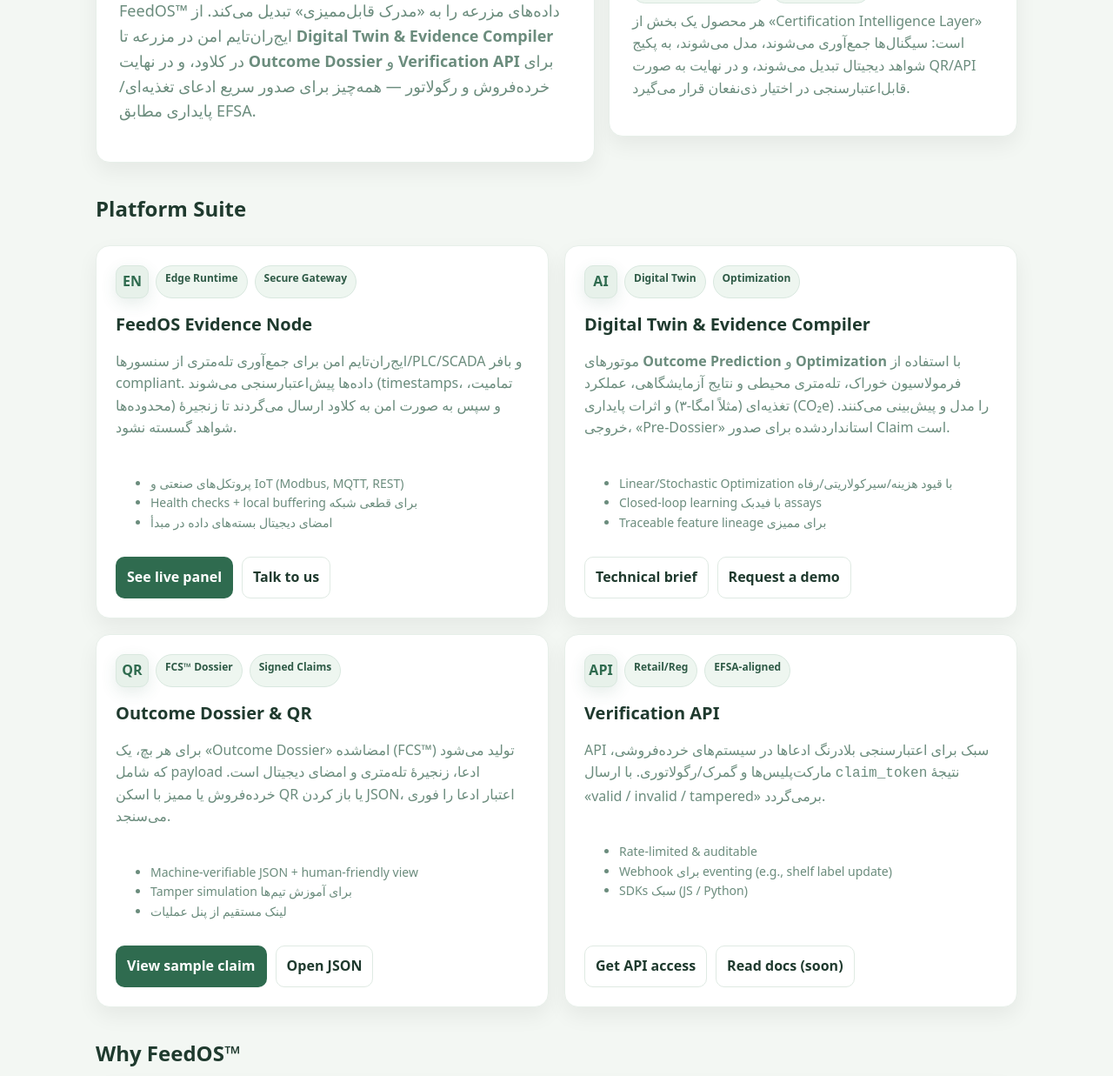
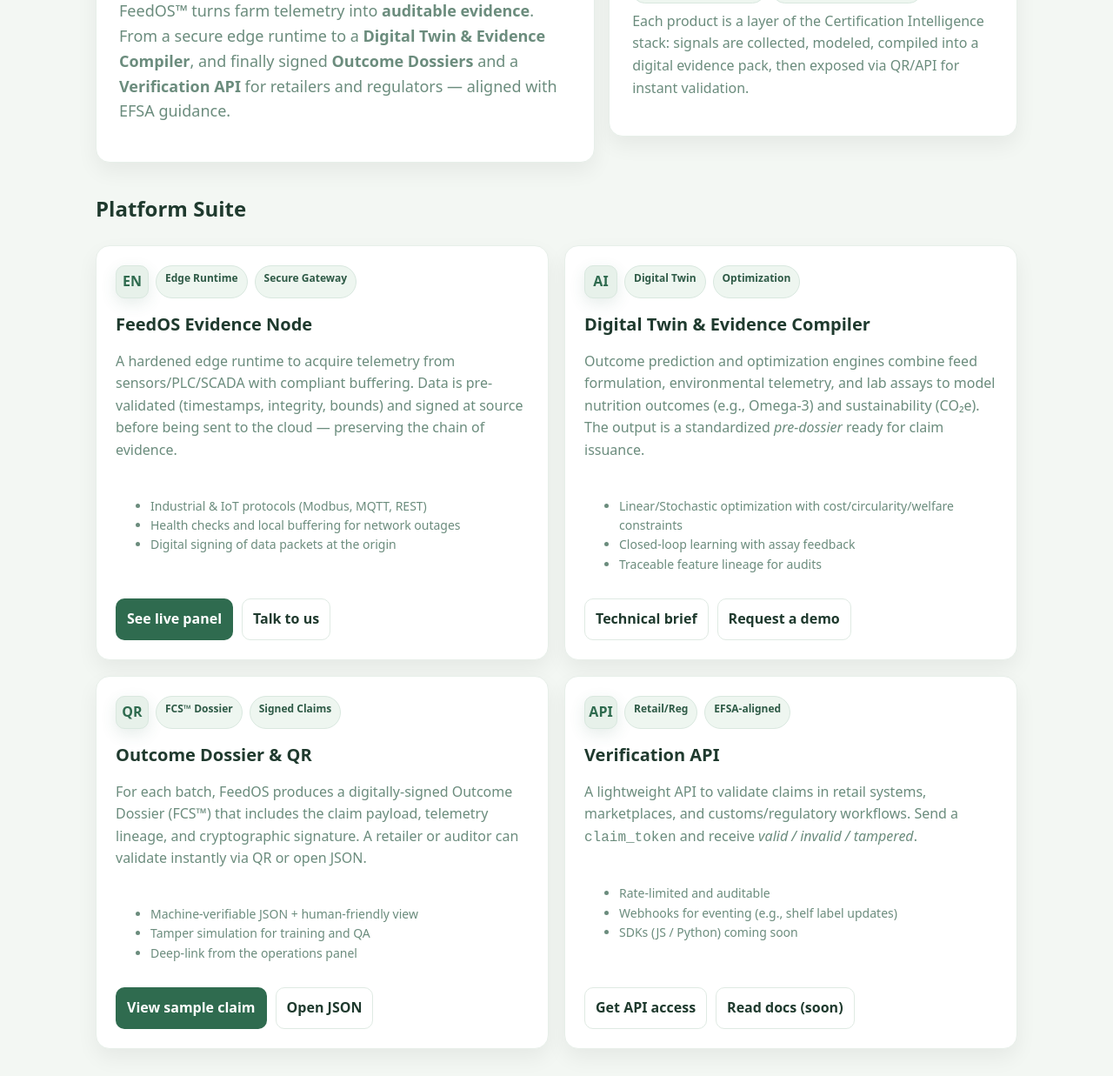
Before and after one commit to ehsansmd-cmd/feedos-demo, a plain HTML site: page products.html in a window 1280 px wide. Shown: the part 244-1481 px from the top of the page at 87% size. Drawn offline with Linux system fonts and the light colour scheme.

Commit message:
Update products.html

```diff
--- a/products.html
+++ b/products.html
@@ -14,7 +14,6 @@
       --muted:#6b8c7d;
       --brand:#2f6b4f;
       --brand-2:#e7f1ea;
-      --ring:rgba(47,107,79,.35);
       --shadow:0 10px 24px rgba(0,0,0,.06);
       --radius:16px;
     }
@@ -25,43 +24,24 @@
     }
     .wrap{max-width:1100px; margin:0 auto; padding:28px 20px 60px}
     /* header */
-    .nav{
-      position:sticky; top:0; z-index:10;
-      background:rgba(243,247,243,.85); backdrop-filter:saturate(140%) blur(8px);
-      border-bottom:1px solid #e5efe8;
-    }
+    .nav{position:sticky; top:0; z-index:10; background:rgba(243,247,243,.85); backdrop-filter:saturate(140%) blur(8px); border-bottom:1px solid #e5efe8;}
     .nav-inner{max-width:1100px; margin:0 auto; padding:14px 20px; display:flex; align-items:center; gap:14px}
     .brand{display:flex; align-items:center; gap:10px; font-weight:700; color:var(--ink); text-decoration:none}
     .brand img{width:26px; height:26px; border-radius:6px}
     .spacer{flex:1}
-    .menu a{
-      color:var(--ink); text-decoration:none; margin:0 10px; font-weight:600;
-      padding:8px 10px; border-radius:10px
-    }
+    .menu a{color:var(--ink); text-decoration:none; margin:0 10px; font-weight:600; padding:8px 10px; border-radius:10px}
     .menu a:hover{background:#eaf3ee}
-    .cta{
-      background:var(--brand); color:#fff; text-decoration:none; font-weight:700;
-      padding:10px 16px; border-radius:12px; box-shadow:var(--shadow)
-    }
+    .cta{background:var(--brand); color:#fff; text-decoration:none; font-weight:700; padding:10px 16px; border-radius:12px; box-shadow:var(--shadow)}
     .cta:hover{filter:brightness(.98)}
     /* hero */
-    .hero{
-      display:grid; gap:16px; grid-template-columns:1.1fr .9fr; align-items:center;
-      margin-top:22px;
-    }
-    .hero-card{
-      background:var(--panel); border-radius:var(--radius); padding:26px; box-shadow:var(--shadow);
-      border:1px solid #e7efe9;
-    }
+    .hero{display:grid; gap:16px; grid-template-columns:1.1fr .9fr; align-items:center; margin-top:22px;}
+    .hero-card{background:var(--panel); border-radius:var(--radius); padding:26px; box-shadow:var(--shadow); border:1px solid #e7efe9;}
     h1{font-size:36px; line-height:1.15; margin:0 0 10px}
     .lead{color:var(--muted); font-size:18px}
     .badge{display:inline-block; font-size:12px; padding:6px 10px; border-radius:999px; background:var(--brand-2); color:var(--ink-soft); font-weight:700}
     /* grid */
     .grid{display:grid; gap:18px; grid-template-columns:repeat(2,1fr); margin-top:22px}
-    .card{
-      background:var(--panel); border-radius:var(--radius); padding:22px; box-shadow:var(--shadow);
-      border:1px solid #e7efe9; display:flex; flex-direction:column; gap:14px;
-    }
+    .card{background:var(--panel); border-radius:var(--radius); padding:22px; box-shadow:var(--shadow); border:1px solid #e7efe9; display:flex; flex-direction:column; gap:14px;}
     .card h3{margin:0; font-size:20px}
     .card p{margin:0; color:var(--muted)}
     .meta{display:flex; gap:8px; flex-wrap:wrap}
@@ -71,26 +51,14 @@
     .btn:hover{background:#f0f6f3}
     .btn-primary{background:var(--brand); color:#fff; border-color:transparent}
     .btn-primary:hover{filter:brightness(.98)}
-    .note{
-      margin-top:26px; color:var(--muted); text-align:center; font-size:14px
-    }
-    /* sections */
+    .note{margin-top:26px; color:var(--muted); text-align:center; font-size:14px}
     .section-title{margin:34px 0 12px; font-size:24px}
     .road{background:var(--panel); border-radius:var(--radius); padding:18px; border:1px solid #e7efe9; box-shadow:var(--shadow)}
     .road li{margin:.4rem 0}
-    /* footer mini */
     .foot{margin-top:36px; color:var(--muted); font-size:14px}
     .foot a{color:var(--ink-soft); text-decoration:none}
-    @media (max-width:900px){
-      .hero{grid-template-columns:1fr}
-      .grid{grid-template-columns:1fr}
-    }
-    /* tiny icon blocks */
-    .icon{
-      width:38px; height:38px; border-radius:10px; display:inline-grid; place-items:center;
-      background:var(--brand-2); color:var(--brand); font-weight:900; border:1px solid #d9e8df;
-      box-shadow:0 6px 18px rgba(47,107,79,.12);
-    }
+    @media (max-width:900px){ .hero{grid-template-columns:1fr} .grid{grid-template-columns:1fr} }
+    .icon{width:38px; height:38px; border-radius:10px; display:inline-grid; place-items:center; background:var(--brand-2); color:var(--brand); font-weight:900; border:1px solid #d9e8df; box-shadow:0 6px 18px rgba(47,107,79,.12);}
   </style>
 </head>
 <body>
@@ -119,9 +87,9 @@
         <div class="badge">Verification-first platform for sustainable protein farming</div>
         <h1>Products</h1>
         <p class="lead">
-          FeedOS™ داده‌های مزرعه را به «مدرک قابل‌ممیزی» تبدیل می‌کند.
-          از ایج‌ران‌تایم امن در مزرعه تا <b>Digital Twin & Evidence Compiler</b> در کلاود،
-          و در نهایت <b>Outcome Dossier</b> و <b>Verification API</b> برای خرده‌فروش و رگولاتور — همه‌چیز برای صدور سریع ادعای تغذیه‌ای/پایداری مطابق EFSA.
+          FeedOS™ turns farm telemetry into <b>auditable evidence</b>. From a secure edge runtime to a
+          <b>Digital Twin & Evidence Compiler</b>, and finally signed <b>Outcome Dossiers</b> and a
+          <b>Verification API</b> for retailers and regulators — aligned with EFSA guidance.
         </p>
       </div>
       <div class="hero-card">
@@ -129,12 +97,11 @@
           <span class="chip">EFSA-aligned</span>
           <span class="chip">Machine-verifiable claims</span>
           <span class="chip">Telemetry → Evidence</span>
-          <span class="chip">Retail & Export</span>
+          <span class="chip">Retail & Export readiness</span>
         </div>
         <p style="margin-top:8px;color:var(--muted)">
-          هر محصول یک بخش از «Certification Intelligence Layer» است:
-          سیگنال‌ها جمع‌آوری می‌شوند، مدل می‌شوند، به پکیج شواهد دیجیتال تبدیل می‌شوند،
-          و در نهایت به صورت QR/API قابل‌اعتبارسنجی در اختیار ذی‌نفعان قرار می‌گیرد.
+          Each product is a layer of the Certification Intelligence stack: signals are collected,
+          modeled, compiled into a digital evidence pack, then exposed via QR/API for instant validation.
         </p>
       </div>
     </div>
@@ -152,13 +119,14 @@
         </div>
         <h3>FeedOS Evidence Node</h3>
         <p>
-          ایج‌ران‌تایم امن برای جمع‌آوری تله‌متری از سنسورها/PLC/SCADA و بافر compliant.
-          داده‌ها پیش‌اعتبارسنجی می‌شوند (timestamps، تمامیت، محدوده‌ها) و سپس به صورت امن به کلاود ارسال می‌گردند تا زنجیرهٔ شواهد گسسته نشود.
+          A hardened edge runtime to acquire telemetry from sensors/PLC/SCADA with compliant buffering.
+          Data is pre-validated (timestamps, integrity, bounds) and signed at source before being sent
+          to the cloud — preserving the chain of evidence.
         </p>
         <ul class="note" style="text-align:left">
-          <li>پروتکل‌های صنعتی و IoT (Modbus, MQTT, REST)</li>
-          <li>Health checks + local buffering برای قطعی شبکه</li>
-          <li>امضای دیجیتال بسته‌های داده در مبدأ</li>
+          <li>Industrial & IoT protocols (Modbus, MQTT, REST)</li>
+          <li>Health checks and local buffering for network outages</li>
+          <li>Digital signing of data packets at the origin</li>
         </ul>
         <div class="actions">
           <a class="btn-primary btn" href="/login">See live panel</a>
@@ -175,14 +143,14 @@
         </div>
         <h3>Digital Twin & Evidence Compiler</h3>
         <p>
-          موتورهای <b>Outcome Prediction</b> و <b>Optimization</b> با استفاده از فرمولاسیون خوراک، تله‌متری محیطی و نتایج آزمایشگاهی،
-          عملکرد تغذیه‌ای (مثلاً امگا-۳) و اثرات پایداری (CO₂e) را مدل و پیش‌بینی می‌کنند.
-          خروجی، «Pre-Dossier» استانداردشده برای صدور Claim است.
+          Outcome prediction and optimization engines combine feed formulation, environmental telemetry,
+          and lab assays to model nutrition outcomes (e.g., Omega-3) and sustainability (CO₂e).
+          The output is a standardized <em>pre-dossier</em> ready for claim issuance.
         </p>
         <ul class="note" style="text-align:left">
-          <li>Linear/Stochastic Optimization با قیود هزینه/سیرکولاریتی/رفاه</li>
-          <li>Closed-loop learning با فیدبک assays</li>
-          <li>Traceable feature lineage برای ممیزی</li>
+          <li>Linear/Stochastic optimization with cost/circularity/welfare constraints</li>
+          <li>Closed-loop learning with assay feedback</li>
+          <li>Traceable feature lineage for audits</li>
         </ul>
         <div class="actions">
           <a class="btn" href="/products">Technical brief</a>
@@ -199,13 +167,14 @@
         </div>
         <h3>Outcome Dossier & QR</h3>
         <p>
-          برای هر بچ، یک «Outcome Dossier» امضاشده (FCS™) تولید می‌شود که شامل payload ادعا، زنجیرهٔ تله‌متری و امضای دیجیتال است.
-          خرده‌فروش یا ممیز با اسکن QR یا باز کردن JSON، اعتبار ادعا را فوری می‌سنجد.
+          For each batch, FeedOS produces a digitally-signed Outcome Dossier (FCS™) that includes the
+          claim payload, telemetry lineage, and cryptographic signature. A retailer or auditor can
+          validate instantly via QR or open JSON.
         </p>
         <ul class="note" style="text-align:left">
           <li>Machine-verifiable JSON + human-friendly view</li>
-          <li>Tamper simulation برای آموزش تیم‌ها</li>
-          <li>لینک مستقیم از پنل عملیات</li>
+          <li>Tamper simulation for training and QA</li>
+          <li>Deep-link from the operations panel</li>
         </ul>
         <div class="actions">
           <a class="btn-primary btn" href="/panel/claim.html?token=clm_demo_001">View sample claim</a>
@@ -222,13 +191,13 @@
         </div>
         <h3>Verification API</h3>
         <p>
-          API سبک برای اعتبارسنجی بلادرنگ ادعاها در سیستم‌های خرده‌فروشی، مارکت‌پلیس‌ها و گمرک/رگولاتوری.
-          با ارسال <code>claim_token</code> نتیجهٔ «valid / invalid / tampered» برمی‌گردد.
+          A lightweight API to validate claims in retail systems, marketplaces, and customs/regulatory
+          workflows. Send a <code>claim_token</code> and receive <em>valid / invalid / tampered</em>.
         </p>
         <ul class="note" style="text-align:left">
-          <li>Rate-limited & auditable</li>
-          <li>Webhook برای eventing (e.g., shelf label update)</li>
-          <li>SDKs سبک (JS / Python)</li>
+          <li>Rate-limited and auditable</li>
+          <li>Webhooks for eventing (e.g., shelf label updates)</li>
+          <li>SDKs (JS / Python) coming soon</li>
         </ul>
         <div class="actions">
           <a class="btn" href="/contact">Get API access</a>
@@ -238,17 +207,19 @@
 
     </div>
 
-    <!-- roadmap / differentiation -->
+    <!-- differentiation -->
     <h2 class="section-title">Why FeedOS™</h2>
     <div class="road">
       <ul>
-        <li><b>Certification Intelligence, نه یک داشبورد مانیتورینگ:</b> تمرکز روی تولید «مدرک» قابل‌اعتبارسنجی برای صادرات و خرده‌فروشی.</li>
-        <li><b>Telemetry → Evidence → Claim:</b> زنجیرهٔ انتهابه‌انتها با امضای دیجیتال و قابلیت ممیزی.</li>
-        <li><b>Ready for Circular Feed™:</b> هم‌سویی با EFSA و استانداردهای اتحادیه اروپا برای ادعاهای تغذیه‌ای و پایداری.</li>
+        <li><b>Certification intelligence, not just dashboards:</b> purpose-built for evidence and claim issuance for export and retail.</li>
+        <li><b>Telemetry → Evidence → Claim:</b> end-to-end chain with digital signatures and auditability.</li>
+        <li><b>Ready for Circular Feed™:</b> aligned with EFSA and EU guidance on nutrition & sustainability claims.</li>
       </ul>
     </div>
 
-    <p class="note">برای همکاری تجاری یا سؤالات فنی: <a href="mailto:Ehsan.smd@gmail.com">Ehsan.smd@gmail.com</a></p>
+    <p class="note">
+      Business & technical inquiries: <a href="mailto:Ehsan.smd@gmail.com">Ehsan.smd@gmail.com</a>
+    </p>
 
     <div class="foot">
       <a href="/">Home</a> · <a href="/about">About</a> · <a href="/contact">Contact</a> · <a href="/login">Login</a>
```
